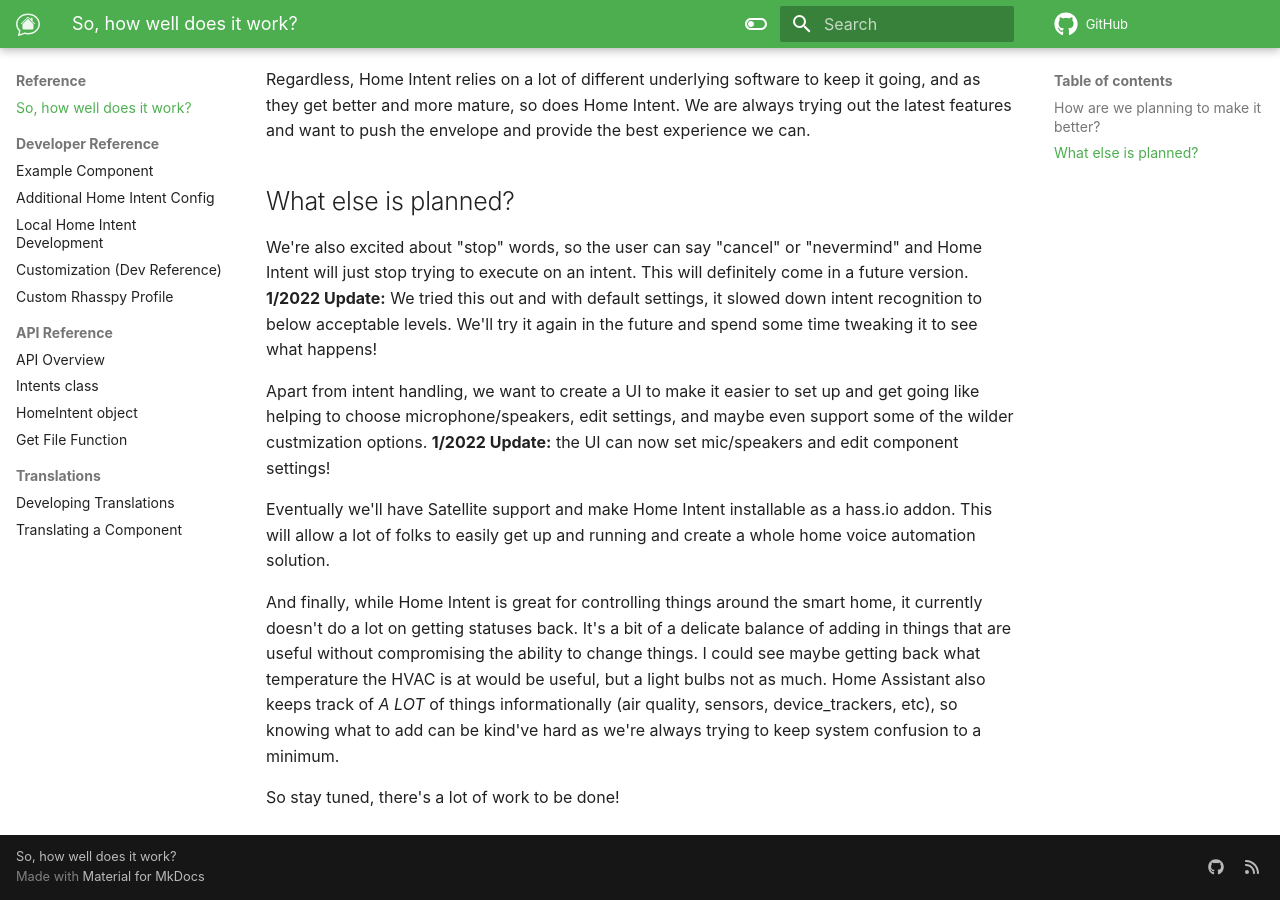
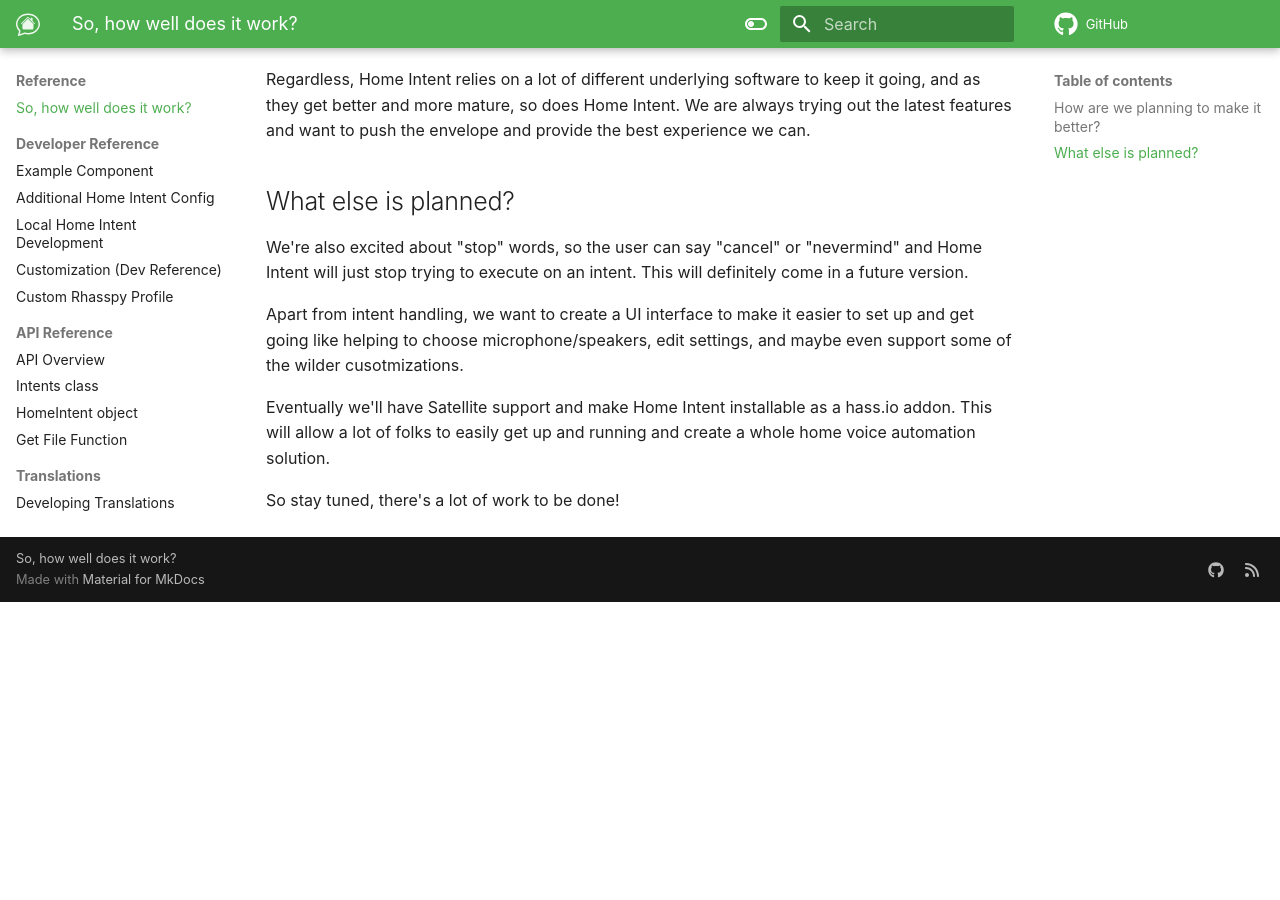
Before and after one commit to JarvyJ/HomeIntent, an MkDocs documentation site: the page built from docs/docs/reference/how-well-does-it-work.md, in a window 1280 px wide and 900 px high, scrolled down 813 px. Built offline with MkDocs 1.6.1 and Material for MkDocs 9.7.7, drawn with Linux system fonts in a browser that asks for light colours; comment, search, counter and statistics services are not loaded; after the commit the page ends 1415 px from its top, so only the background shows below that.

Commit message:
restored some files because I branched off the wrong branch

```diff
--- a/docs/docs/reference/how-well-does-it-work.md
+++ b/docs/docs/reference/how-well-does-it-work.md
@@ -15,12 +15,10 @@
 Regardless, Home Intent relies on a lot of different underlying software to keep it going, and as they get better and more mature, so does Home Intent. We are always trying out the latest features and want to push the envelope and provide the best experience we can.
 
 ## What else is planned?
-We're also excited about "stop" words, so the user can say "cancel" or "nevermind" and Home Intent will just stop trying to execute on an intent. This will definitely come in a future version. **1/2022 Update:** We tried this out and with default settings, it slowed down intent recognition to below acceptable levels. We'll try it again in the future and spend some time tweaking it to see what happens!
+We're also excited about "stop" words, so the user can say "cancel" or "nevermind" and Home Intent will just stop trying to execute on an intent. This will definitely come in a future version.
 
-Apart from intent handling, we want to create a UI to make it easier to set up and get going like helping to choose microphone/speakers, edit settings, and maybe even support some of the wilder custmization options. **1/2022 Update:** the UI can now set mic/speakers and edit component settings!
+Apart from intent handling, we want to create a UI interface to make it easier to set up and get going like helping to choose microphone/speakers, edit settings, and maybe even support some of the wilder cusotmizations.
 
 Eventually we'll have Satellite support and make Home Intent installable as a hass.io addon. This will allow a lot of folks to easily get up and running and create a whole home voice automation solution.
 
-And finally, while Home Intent is great for controlling things around the smart home, it currently doesn't do a lot on getting statuses back. It's a bit of a delicate balance of adding in things that are useful without compromising the ability to change things. I could see maybe getting back what temperature the HVAC is at would be useful, but a light bulbs not as much. Home Assistant also keeps track of _A LOT_ of things informationally (air quality, sensors, device\_trackers, etc), so knowing what to add can be kind've hard as we're always trying to keep system confusion to a minimum.
-
 So stay tuned, there's a lot of work to be done!
```
Also changed, not shown: README.md, 1 other file.
